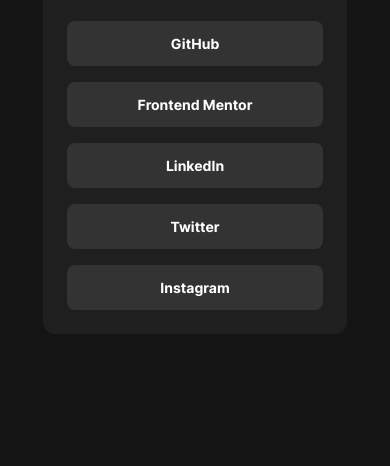
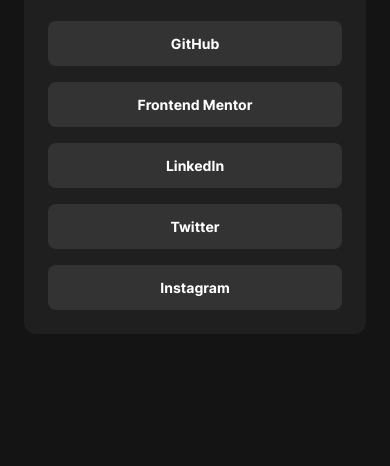
Before and after one commit to andreaselmi/social-links-profile, a plain HTML site: page index.html in a window 390 px wide. Shown: the part 378-844 px from the top of the page. Drawn offline with Linux system fonts and the light colour scheme.

Commit message:
feat: add responsive behavior of social links card

```diff
--- a/styles/style.css
+++ b/styles/style.css
@@ -4,11 +4,15 @@
 }
 
 body {
-  background-color: var(--gray-900);
-  color: var(--color-text-primary);
-  display: grid;
-  place-items: center;
   font-family: "Inter", sans-serif;
+}
+
+main {
+	height: 100%;
+	background-color: var(--gray-900);
+	color: var(--color-text-primary);
+	display: grid;
+	place-items: center;
 }
 
 .button {
@@ -33,8 +37,10 @@
 }
 .social-card {
 	background-color: var(--color-background-secondary);
-	padding: var(--spacing-300);
 	border-radius: var(--spacing-150);
+	padding: var(--spacing-500);
+	width: 24rem;
+	max-width: 24rem;
 }
 
 .social-card__header {
@@ -43,6 +49,7 @@
 	align-items: center;
 	gap: var(--spacing-300);
 	margin-bottom: var(--spacing-300);
+    text-align: center;
 }
 
 .social-card__avatar {
@@ -83,3 +90,14 @@
 .social-card__link:visited {
 	color: var(--color-text-primary);
 }
+
+@media screen and (max-width: 768px) {
+	.social-card {
+		padding: var(--spacing-300);
+		width: 100%;
+	}
+
+	main {
+		padding: var(--spacing-300)
+	}
+}
```
